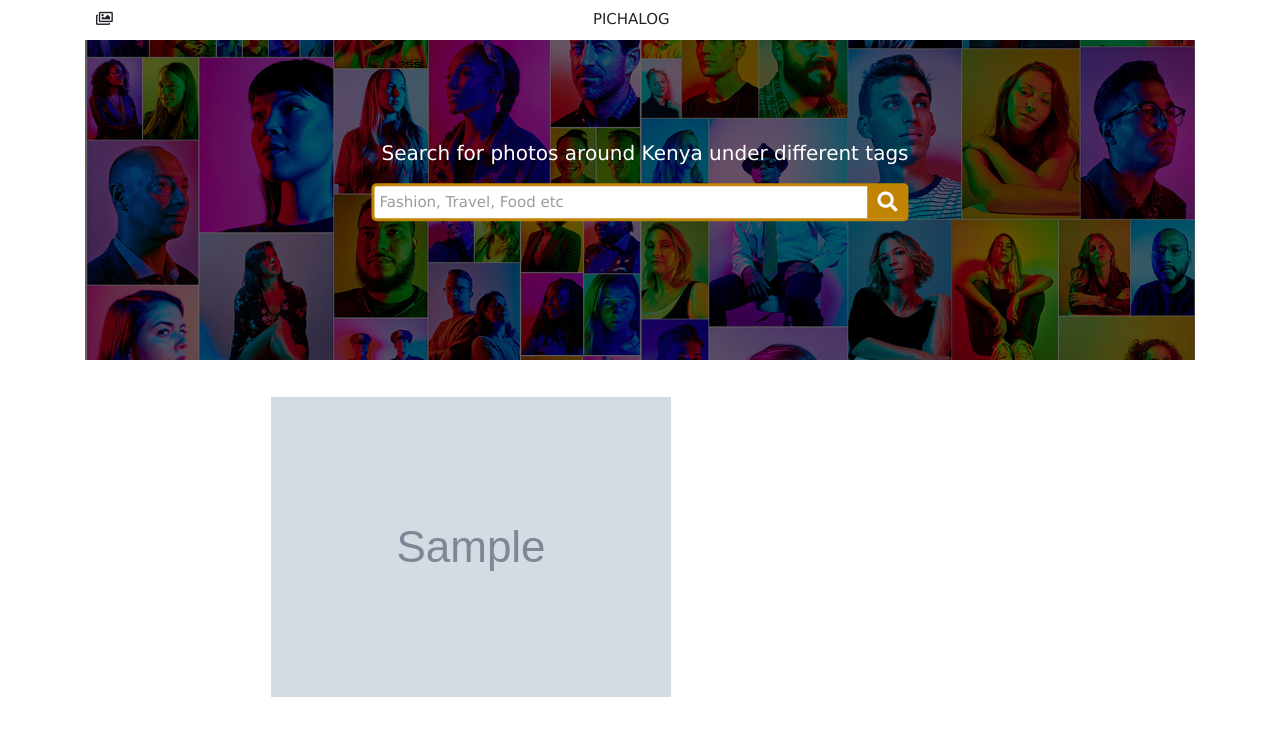
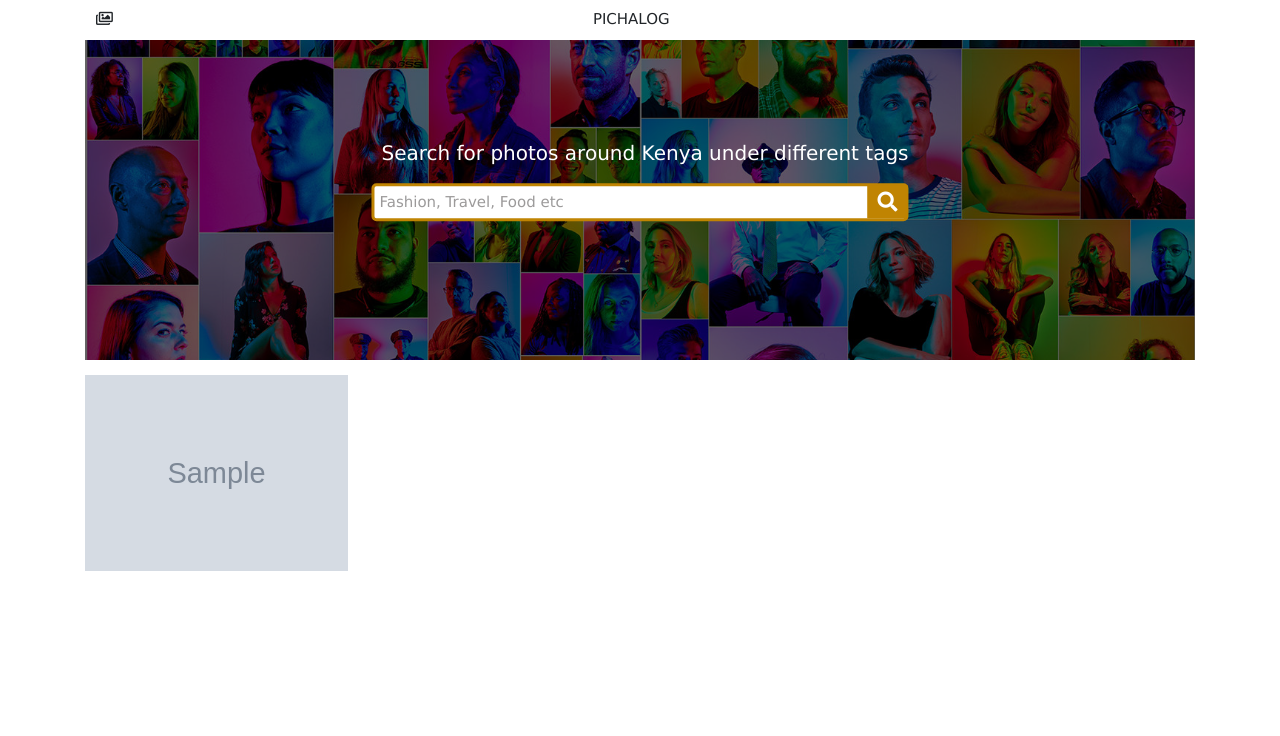
Before and after one commit to duncan-chege/pichalog, a Django app: page / in a window 1280 px wide. Shown: the top 736 px of the page. Run offline with Django 3.2, Linux system fonts and the light colour scheme; tables that the repository leaves empty hold one stand-in row (values such as "Sample post"); grey boxes marked "Sample" are stand-in pictures; some libraries are stand-ins or nearby versions.

Commit message:
try out fancy box

```diff
--- a/gallery/static/css/search.css
+++ b/gallery/static/css/search.css
@@ -1,45 +1,11 @@
-/* Box-sizing reset: //w3bits.com/?p=3225 */
-html {
-    box-sizing: border-box;
-  }
 
-  *,
-  *:before,
-  *:after {
-    box-sizing: inherit;
-  }
-
-  /* The Masonry Container */
-  .masonry {
-    margin: 1.5em auto;
-    max-width: 768px;
-    column-gap: 1.5em;
-  }
-
-  /* The Masonry Brick */
-  .item {
-    background: #fff;
-    padding: 1em;
-    margin: 0 0 1.5em;
-  }
-
-  /* Masonry on large screens */
-  @media only screen and (min-width: 1024px) {
-    .masonry {
-      column-count: 4;
-    }
-  }
-
-  /* Masonry on medium-sized screens */
-  @media only screen and (max-width: 1023px) and (min-width: 768px) {
-    .masonry {
-      column-count: 3;
-    }
-  }
-
-  /* Masonry on small screens */
-  @media only screen and (max-width: 767px) and (min-width: 540px) {
-    .masonry {
-      column-count: 2;
-    }
-  }
+img {
+	width: 100%;
+}
+.my_masonry {
+	columns: 250px;
+  column-gap: 20px;
+}
+.my_item {
+  margin-bottom: 1rem;
+}
--- a/gallery/templates/base.html
+++ b/gallery/templates/base.html
@@ -10,6 +10,7 @@
     <link rel="shortcut icon" href="{%  static 'favicon.ico' %}">
     <link rel="stylesheet" href="https://use.fontawesome.com/releases/v5.7.2/css/all.css" integrity="sha384-fnmOCqbTlWIlj8LyTjo7mOUStjsKC4pOpQbqyi7RrhN7udi9RwhKkMHpvLbHG9Sr" crossorigin="anonymous">
     {% block styles %}
+    <link rel="stylesheet" href="https://cdn.jsdelivr.net/gh/fancyapps/fancybox@3.5.6/dist/jquery.fancybox.min.css" />
     {% bootstrap_css %}
     {% endblock %}
 
--- a/gallery/templates/search.html
+++ b/gallery/templates/search.html
@@ -5,25 +5,38 @@
 {{ block.super }}
 <!--function which allows us to use any content that was defined inside a block in the parent template.-->
 
+<link rel="stylesheet" href="https://www.w3schools.com/w3css/4/w3.css">
 <link rel="stylesheet" href="{% static 'css/search.css' %}">
 
 <!-- Masonry based layouts for aligning images: Pinterest -->
 
 
-<div class="col-md-12">
-  <p><b>{{message}}</b></p>
-</div>
+  <div class="row">
 
-<div class="masonry">
-  <div class="item">
-  {% for image in all_images %}
+  <div class="col-md-12">
+    <p><b>{{message}}</b></p>
+  </div>
 
-  <img src="{{image.image_path.url}}" alt="displayed Image">
+  <div class="col-md-12">
+  <div class="my_masonry">
+    {% for image in all_images %}
+    <div class="my_item">
 
-  {% endfor %}
+      <img src="{{image.image_path.url}}" style="cursor:zoom-in" alt="selectedImage" onclick="document.getElementById('mymodal').style.display='block'">
+      <div id="mymodal" class="w3-modal" onclick="this.style.display='none' ">
+
+        <div class="w3-modal-content w3-animate-zoom">
+            <img src="{{image.image_path.url}}" style="width: 100%" id="{{image.id}}">
+            <p><b>{{image.name}}</b> - {{image.description}}</p>
+            <p> Shot in {{image.image_location}}</p>
+        </div>
+
+    </div>
+    </div>
+    {% endfor %}
   </div>
 </div>
 
-
+</div>
 
 {% endblock %}
```
Also changed, not shown: media/photos/food.jpeg (added).
